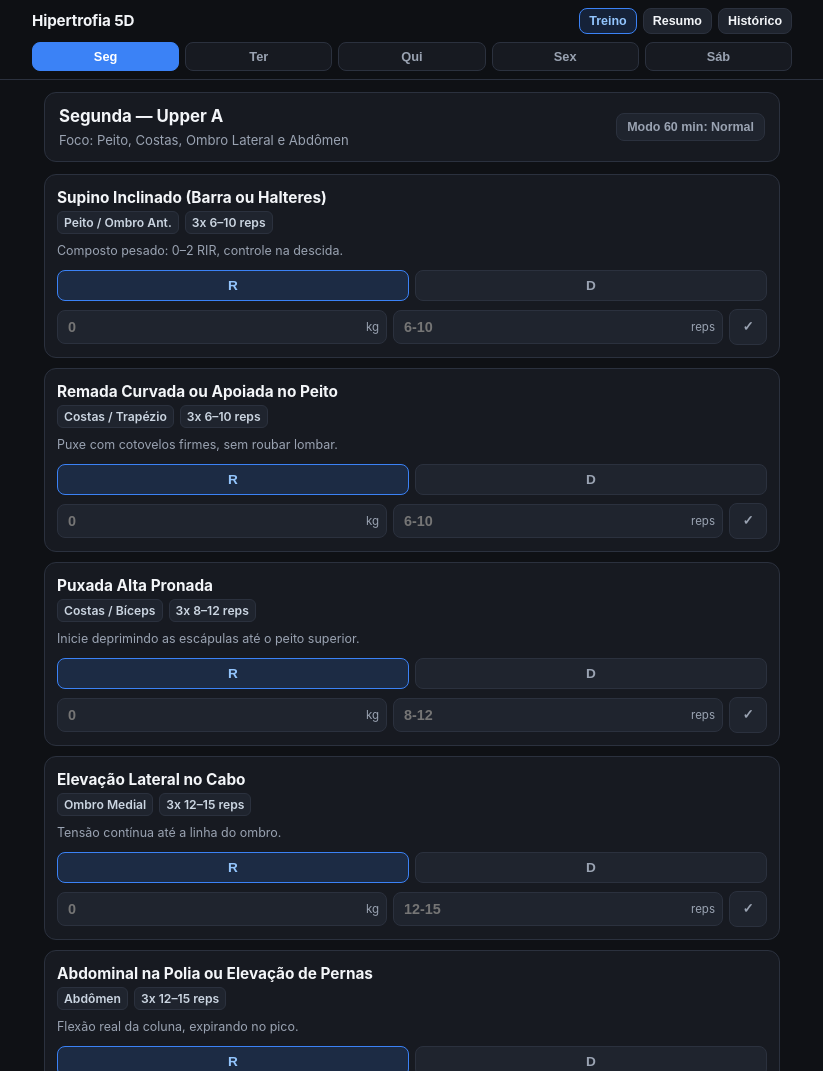
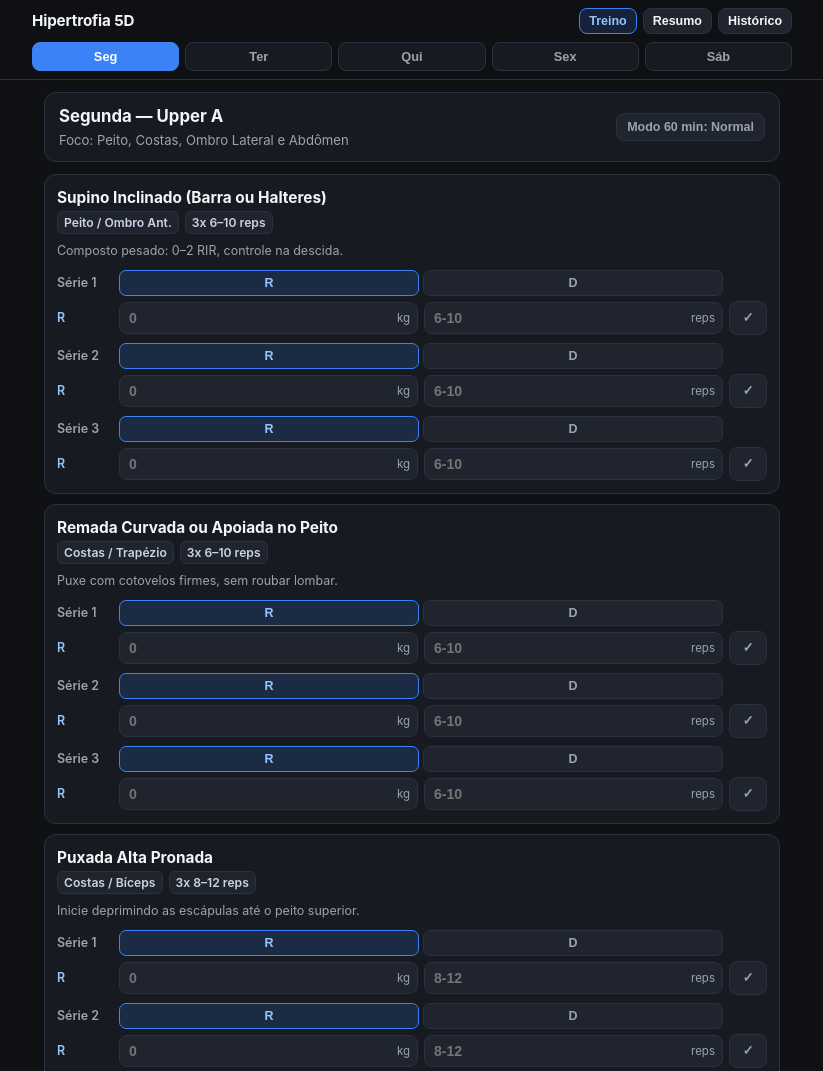
Before and after one commit to RodrigoTssu/Treino_Hipertrofia, a plain HTML site: page index.html in a window 1280 px wide. Shown: the top 1071 px of the page, without its empty margins (228-1051 px from the left). Drawn offline with Linux system fonts and the light colour scheme.

Commit message:
Add files via upload

```diff
--- a/index.html
+++ b/index.html
@@ -225,46 +225,65 @@
     margin: 0 0 10px 0;
   }
 
-  /* Sets Tabs (R / D) */
-  .rd-tabs {
+  /* Horizontal Sets Layout with R and D tabs */
+  .sets-grid {
     display: flex;
-    gap: 6px;
-    margin-bottom: 8px;
+    flex-direction: column;
+    gap: 8px;
   }
 
-  .rd-tab {
+  .set-block {
+    display: flex;
+    flex-direction: column;
+    gap: 5px;
+  }
+
+  .set-row {
+    display: grid;
+    grid-template-columns: 56px 1fr 1fr 38px;
+    gap: 6px;
+    align-items: center;
+  }
+
+  .set-label {
+    font-size: 0.78rem;
+    font-weight: 600;
+    color: var(--muted);
+  }
+
+  .rd-mini-tabs {
+    display: flex;
+    gap: 4px;
+    grid-column: 1 / -1;
+    margin-bottom: 2px;
+  }
+
+  .rd-mini-tab {
     flex: 1;
     background: var(--surface-2);
     border: 1px solid var(--border);
     color: var(--muted);
-    border-radius: 8px;
-    padding: 7px 10px;
-    font-size: 0.85rem;
+    border-radius: 7px;
+    padding: 5px 8px;
+    font-size: 0.78rem;
     font-weight: 700;
     text-align: center;
     cursor: pointer;
     transition: all 0.15s ease;
   }
 
-  .rd-tab.active {
+  .rd-mini-tab.active {
     background: var(--accent-soft);
     border-color: var(--accent);
     color: #93c5fd;
   }
 
-  .set-panel {
+  .rd-mini-panel {
     display: none;
   }
 
-  .set-panel.active {
+  .rd-mini-panel.active {
     display: block;
-  }
-
-  .set-row {
-    display: grid;
-    grid-template-columns: 1fr 1fr 38px;
-    gap: 6px;
-    align-items: center;
   }
 
   .input-wrap {
@@ -279,8 +298,8 @@
     border: 1px solid var(--border);
     color: var(--text);
     border-radius: 8px;
-    padding: 8px 30px 8px 10px;
-    font-size: 0.9rem;
+    padding: 7px 28px 7px 9px;
+    font-size: 0.88rem;
     font-weight: 600;
     outline: none;
   }
@@ -298,7 +317,7 @@
   }
 
   .check-btn {
-    height: 36px;
+    height: 34px;
     width: 38px;
     border-radius: 8px;
     border: 1px solid var(--border);
@@ -590,22 +609,28 @@ const WEEKLY_SUMMARY = [
   { group: "Abdômen", sets: "6 séries diretas", detail: "Seg e Sex + estabilização geral" }
 ];
 
-const STORAGE_KEY = "hipertrofia_5d_state_v3";
+const STORAGE_KEY = "hipertrofia_5d_state_v4";
 let state = loadState();
+
+function createEmptySlot() {
+  return { kg: "", reps: "", done: false };
+}
 
 function loadState() {
   try {
-    const raw = localStorage.getItem(STORAGE_KEY) || localStorage.getItem("hipertrofia_5d_state_v2");
+    const raw = localStorage.getItem(STORAGE_KEY) || localStorage.getItem("hipertrofia_5d_state_v3") || localStorage.getItem("hipertrofia_5d_state_v2");
     if (raw) {
       const parsed = JSON.parse(raw);
-      if (!parsed.activeSubTab) parsed.activeSubTab = {};
+      if (!parsed.activeRdTab) parsed.activeRdTab = {};
+      if (!parsed.weights) parsed.weights = {};
+      if (!parsed.history) parsed.history = [];
       return parsed;
     }
   } catch (e) {}
   return {
     activeDay: "seg",
     trim60: false,
-    activeSubTab: {},
+    activeRdTab: {},
     weights: {},
     history: []
   };
@@ -654,58 +679,73 @@ function toggleTrimMode() {
   showToast(state.trim60 ? "Modo 60 min ativado (-1 série nos acessórios)" : "Volume padrão restaurado");
 }
 
-function getSetData(exId, slotIdx) {
-  if (!state.weights[exId]) state.weights[exId] = [];
-  if (!state.weights[exId][slotIdx]) state.weights[exId][slotIdx] = { kg: "", reps: "", done: false };
-  return state.weights[exId][slotIdx];
+function getSetSlotData(exId, setIdx, rdKey) {
+  if (!state.weights[exId]) state.weights[exId] = {};
+  if (!state.weights[exId][setIdx]) {
+    state.weights[exId][setIdx] = { R: createEmptySlot(), D: createEmptySlot() };
+  }
+  if (!state.weights[exId][setIdx][rdKey]) {
+    state.weights[exId][setIdx][rdKey] = createEmptySlot();
+  }
+  return state.weights[exId][setIdx][rdKey];
 }
 
-function checkReadyToProgress(ex) {
-  const rData = getSetData(ex.id, 0);
-  const dData = getSetData(ex.id, 1);
-  const r1 = parseInt(rData.reps, 10);
-  const r2 = parseInt(dData.reps, 10);
-  return !isNaN(r1) && !isNaN(r2) && r1 >= ex.maxReps && r2 >= ex.maxReps;
+function getActiveRdForSet(exId, setIdx) {
+  if (!state.activeRdTab[exId]) state.activeRdTab[exId] = {};
+  return state.activeRdTab[exId][setIdx] || "R";
 }
 
-function updateProgressBadge(ex) {
+function switchRdForSet(exId, setIdx, rdKey) {
+  if (!state.activeRdTab[exId]) state.activeRdTab[exId] = {};
+  state.activeRdTab[exId][setIdx] = rdKey;
+  saveState();
+
+  const tabR = document.getElementById(`rdtab_${exId}_${setIdx}_R`);
+  const tabD = document.getElementById(`rdtab_${exId}_${setIdx}_D`);
+  const panelR = document.getElementById(`rdpanel_${exId}_${setIdx}_R`);
+  const panelD = document.getElementById(`rdpanel_${exId}_${setIdx}_D`);
+
+  if (tabR) tabR.classList.toggle("active", rdKey === "R");
+  if (tabD) tabD.classList.toggle("active", rdKey === "D");
+  if (panelR) panelR.classList.toggle("active", rdKey === "R");
+  if (panelD) panelD.classList.toggle("active", rdKey === "D");
+}
+
+function checkReadyToProgress(ex, effectiveSets) {
+  for (let i = 0; i < effectiveSets; i++) {
+    const activeRd = getActiveRdForSet(ex.id, i);
+    const s = getSetSlotData(ex.id, i, activeRd);
+    const r = parseInt(s.reps, 10);
+    if (isNaN(r) || r < ex.maxReps) return false;
+  }
+  return effectiveSets > 0;
+}
+
+function updateProgressBadge(ex, effectiveSets) {
   const badgeEl = document.getElementById(`prog_${ex.id}`);
   if (!badgeEl) return;
-  badgeEl.style.display = checkReadyToProgress(ex) ? "inline-block" : "none";
+  badgeEl.style.display = checkReadyToProgress(ex, effectiveSets) ? "inline-block" : "none";
 }
 
-function updateSet(exId, slotIdx, field, value) {
-  const item = getSetData(exId, slotIdx);
+function updateSet(exId, setIdx, rdKey, field, value, effectiveSets) {
+  const item = getSetSlotData(exId, setIdx, rdKey);
   item[field] = value;
   saveState();
   if (field === "reps") {
     const day = WORKOUT_DATA[state.activeDay];
     const ex = day.exercises.find(e => e.id === exId);
-    if (ex) updateProgressBadge(ex);
+    if (ex) updateProgressBadge(ex, effectiveSets);
   }
 }
 
-function toggleDone(exId, slotIdx) {
-  const item = getSetData(exId, slotIdx);
+function toggleDone(exId, setIdx, rdKey) {
+  const item = getSetSlotData(exId, setIdx, rdKey);
   item.done = !item.done;
   saveState();
-  const btn = document.getElementById(`chk_${exId}_${slotIdx}`);
+  const btn = document.getElementById(`chk_${exId}_${setIdx}_${rdKey}`);
   if (btn) {
     btn.classList.toggle("done", item.done);
   }
-}
-
-function switchSubTab(exId, slotIdx) {
-  if (!state.activeSubTab) state.activeSubTab = {};
-  state.activeSubTab[exId] = slotIdx;
-  saveState();
-
-  [0, 1].forEach(idx => {
-    const tabBtn = document.getElementById(`tab_${exId}_${idx}`);
-    const panel = document.getElementById(`panel_${exId}_${idx}`);
-    if (tabBtn) tabBtn.classList.toggle("active", idx === slotIdx);
-    if (panel) panel.classList.toggle("active", idx === slotIdx);
-  });
 }
 
 function renderExercises() {
@@ -722,49 +762,74 @@ function renderExercises() {
 
   day.exercises.forEach(ex => {
     const effectiveSets = (state.trim60 && ex.trimmable) ? Math.max(2, ex.sets - 1) : ex.sets;
-    const canProgress = checkReadyToProgress(ex);
-    const activeSlot = (state.activeSubTab && typeof state.activeSubTab[ex.id] === "number")
-      ? state.activeSubTab[ex.id]
-      : 0;
+    const canProgress = checkReadyToProgress(ex, effectiveSets);
 
     const card = document.createElement("div");
     card.className = "exercise-card";
 
-    const slots = [
-      { idx: 0, label: "R" },
-      { idx: 1, label: "D" }
-    ];
+    let setsHtml = "";
+    for (let i = 0; i < effectiveSets; i++) {
+      const currentRd = getActiveRdForSet(ex.id, i);
+      const sR = getSetSlotData(ex.id, i, "R");
+      const sD = getSetSlotData(ex.id, i, "D");
 
-    const tabsHtml = slots.map(slot => `
-      <button type="button"
-        id="tab_${ex.id}_${slot.idx}"
-        class="rd-tab ${activeSlot === slot.idx ? "active" : ""}"
-        onclick="switchSubTab('${ex.id}', ${slot.idx})">${slot.label}</button>
-    `).join("");
+      setsHtml += `
+        <div class="set-block">
+          <div class="set-row">
+            <div class="set-label">Série ${i + 1}</div>
+            <div class="rd-mini-tabs" style="grid-column: 2 / 4; margin-bottom: 0;">
+              <button type="button" id="rdtab_${ex.id}_${i}_R"
+                class="rd-mini-tab ${currentRd === "R" ? "active" : ""}"
+                onclick="switchRdForSet('${ex.id}', ${i}, 'R')">R</button>
+              <button type="button" id="rdtab_${ex.id}_${i}_D"
+                class="rd-mini-tab ${currentRd === "D" ? "active" : ""}"
+                onclick="switchRdForSet('${ex.id}', ${i}, 'D')">D</button>
+            </div>
+            <div></div>
+          </div>
 
-    const panelsHtml = slots.map(slot => {
-      const s = getSetData(ex.id, slot.idx);
-      return `
-        <div id="panel_${ex.id}_${slot.idx}" class="set-panel ${activeSlot === slot.idx ? "active" : ""}">
-          <div class="set-row">
-            <div class="input-wrap">
-              <input type="number" inputmode="decimal" step="0.5" placeholder="0" value="${s.kg}"
-                oninput="updateSet('${ex.id}', ${slot.idx}, 'kg', this.value)" />
-              <span class="input-unit">kg</span>
+          <div id="rdpanel_${ex.id}_${i}_R" class="rd-mini-panel ${currentRd === "R" ? "active" : ""}">
+            <div class="set-row">
+              <div class="set-label" style="color:#93c5fd;">R</div>
+              <div class="input-wrap">
+                <input type="number" inputmode="decimal" step="0.5" placeholder="0" value="${sR.kg}"
+                  oninput="updateSet('${ex.id}', ${i}, 'R', 'kg', this.value, ${effectiveSets})" />
+                <span class="input-unit">kg</span>
+              </div>
+              <div class="input-wrap">
+                <input type="number" inputmode="numeric" placeholder="${ex.minReps}-${ex.maxReps}" value="${sR.reps}"
+                  oninput="updateSet('${ex.id}', ${i}, 'R', 'reps', this.value, ${effectiveSets})" />
+                <span class="input-unit">reps</span>
+              </div>
+              <button type="button" id="chk_${ex.id}_${i}_R"
+                class="check-btn ${sR.done ? "done" : ""}"
+                onclick="toggleDone('${ex.id}', ${i}, 'R')"
+                title="Concluir R">✓</button>
             </div>
-            <div class="input-wrap">
-              <input type="number" inputmode="numeric" placeholder="${ex.minReps}-${ex.maxReps}" value="${s.reps}"
-                oninput="updateSet('${ex.id}', ${slot.idx}, 'reps', this.value)" />
-              <span class="input-unit">reps</span>
+          </div>
+
+          <div id="rdpanel_${ex.id}_${i}_D" class="rd-mini-panel ${currentRd === "D" ? "active" : ""}">
+            <div class="set-row">
+              <div class="set-label" style="color:#fcd34d;">D</div>
+              <div class="input-wrap">
+                <input type="number" inputmode="decimal" step="0.5" placeholder="0" value="${sD.kg}"
+                  oninput="updateSet('${ex.id}', ${i}, 'D', 'kg', this.value, ${effectiveSets})" />
+                <span class="input-unit">kg</span>
+              </div>
+              <div class="input-wrap">
+                <input type="number" inputmode="numeric" placeholder="${ex.minReps}-${ex.maxReps}" value="${sD.reps}"
+                  oninput="updateSet('${ex.id}', ${i}, 'D', 'reps', this.value, ${effectiveSets})" />
+                <span class="input-unit">reps</span>
+              </div>
+              <button type="button" id="chk_${ex.id}_${i}_D"
+                class="check-btn ${sD.done ? "done" : ""}"
+                onclick="toggleDone('${ex.id}', ${i}, 'D')"
+                title="Concluir D">✓</button>
             </div>
-            <button type="button" id="chk_${ex.id}_${slot.idx}"
-              class="check-btn ${s.done ? "done" : ""}"
-              onclick="toggleDone('${ex.id}', ${slot.idx})"
-              title="Concluir ${slot.label}">✓</button>
           </div>
         </div>
       `;
-    }).join("");
+    }
 
     card.innerHTML = `
       <div class="ex-top">
@@ -778,8 +843,7 @@ function renderExercises() {
         </div>
       </div>
       <p class="ex-note">${ex.note}</p>
-      <div class="rd-tabs">${tabsHtml}</div>
-      ${panelsHtml}
+      <div class="sets-grid">${setsHtml}</div>
     `;
     list.appendChild(card);
   });
@@ -791,11 +855,16 @@ function saveWorkoutLog() {
   const summaryLines = [];
 
   day.exercises.forEach(ex => {
+    const effectiveSets = (state.trim60 && ex.trimmable) ? Math.max(2, ex.sets - 1) : ex.sets;
     const setsText = [];
-    [{ idx: 0, label: "R" }, { idx: 1, label: "D" }].forEach(slot => {
-      const s = getSetData(ex.id, slot.idx);
-      if (s.kg || s.reps) setsText.push(`${slot.label}: ${s.kg || 0}kg x ${s.reps || 0}`);
-    });
+    for (let i = 0; i < effectiveSets; i++) {
+      const sR = getSetSlotData(ex.id, i, "R");
+      const sD = getSetSlotData(ex.id, i, "D");
+      const parts = [];
+      if (sR.kg || sR.reps) parts.push(`R: ${sR.kg || 0}kg x ${sR.reps || 0}`);
+      if (sD.kg || sD.reps) parts.push(`D: ${sD.kg || 0}kg x ${sD.reps || 0}`);
+      if (parts.length > 0) setsText.push(`S${i + 1} (${parts.join(", ")})`);
+    }
     if (setsText.length > 0) {
       summaryLines.push(`${ex.name}: ${setsText.join(" | ")}`);
     }
@@ -820,7 +889,12 @@ function clearChecks() {
   const day = WORKOUT_DATA[state.activeDay];
   day.exercises.forEach(ex => {
     if (state.weights[ex.id]) {
-      state.weights[ex.id].forEach(s => { if (s) s.done = false; });
+      Object.values(state.weights[ex.id]).forEach(setObj => {
+        if (setObj) {
+          if (setObj.R) setObj.R.done = false;
+          if (setObj.D) setObj.D.done = false;
+        }
+      });
     }
   });
   saveState();
```
